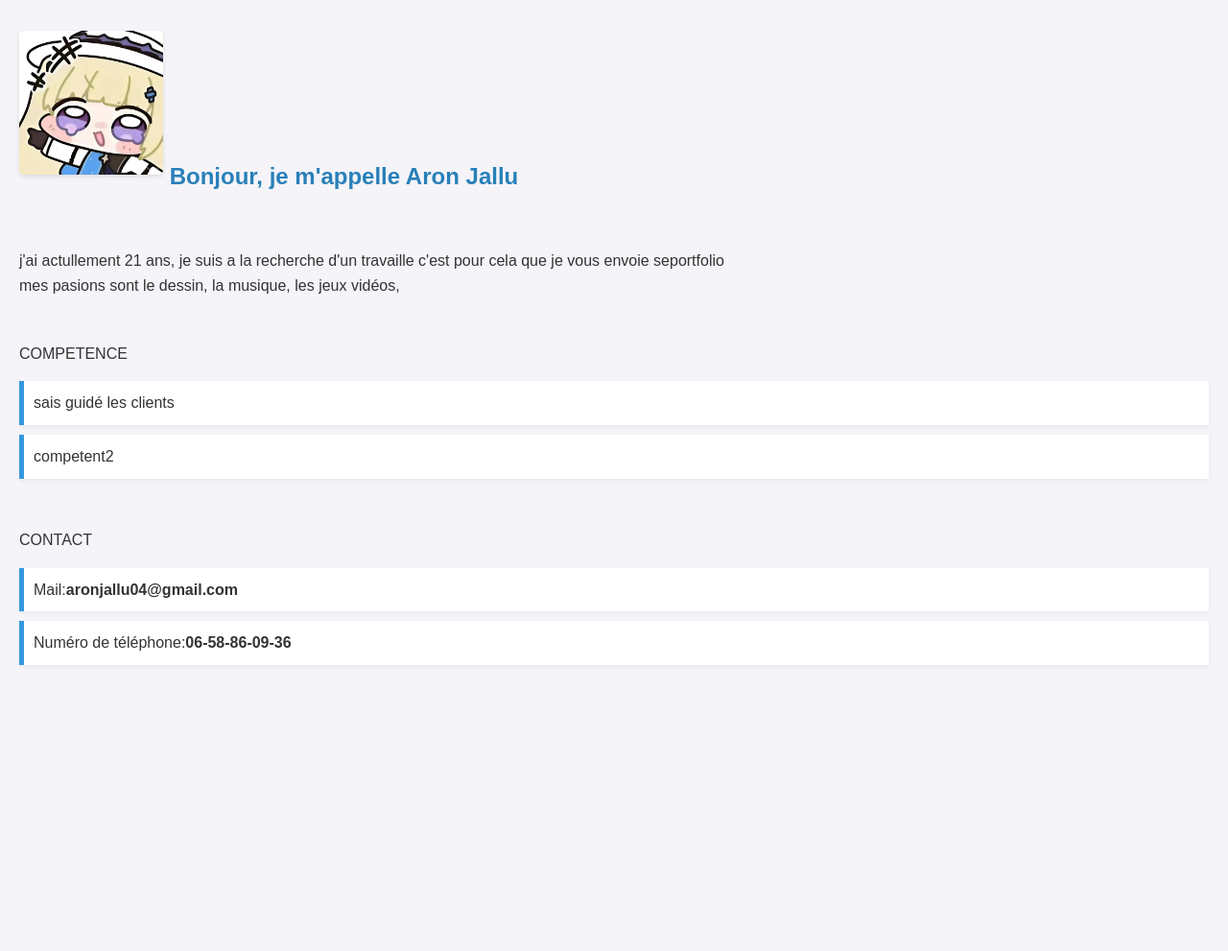
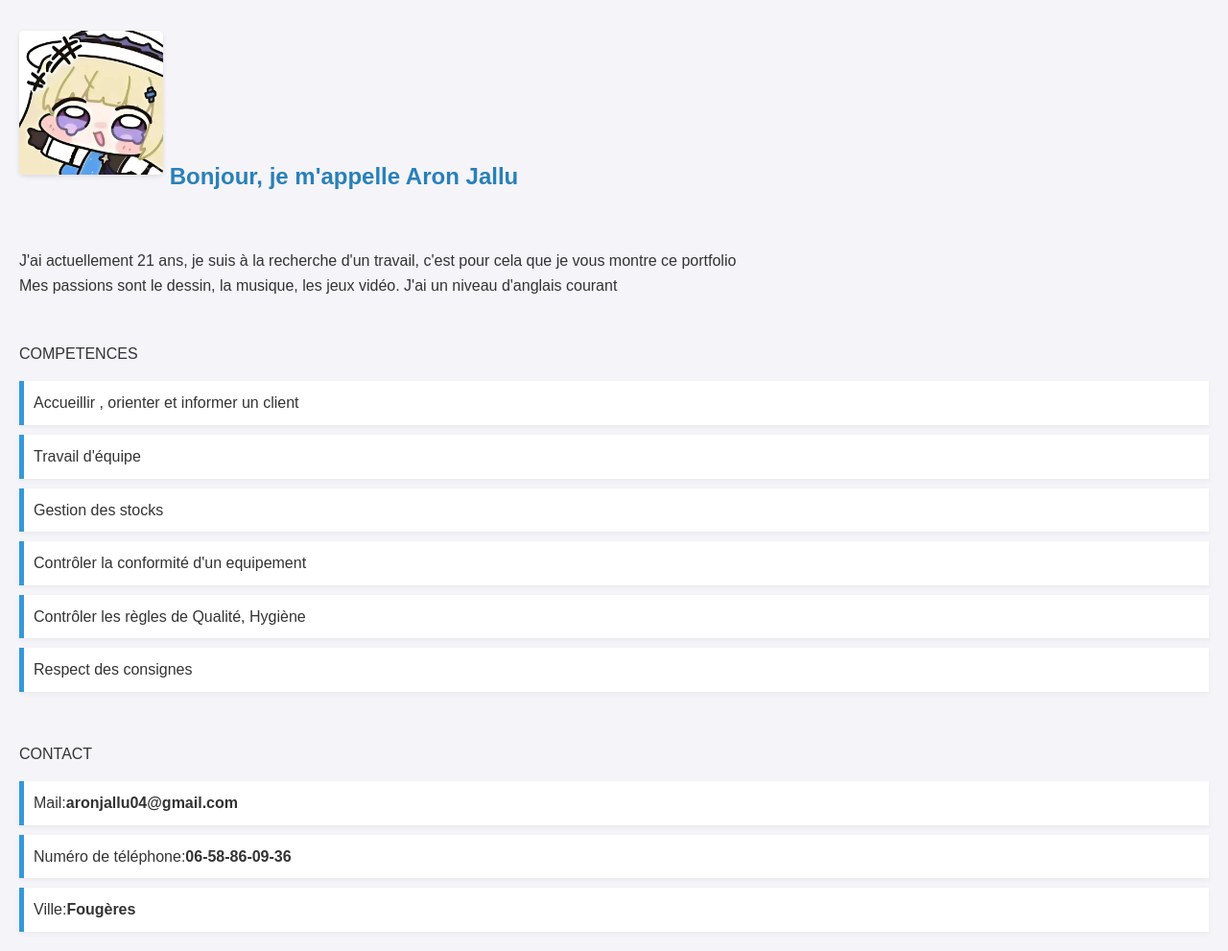
Before and after one commit to MisterAdou/portfolio, a plain HTML site: page index.html in a window 1280 px wide. Shown: the part 106-1097 px from the top of the page at 96% size. Before the commit the page ends 819 px from the top, so only its background shows below. Drawn offline with Linux system fonts and the light colour scheme.

Commit message:
Add files via upload

```diff
--- a/index.html
+++ b/index.html
@@ -9,18 +9,23 @@
     <h1>Portfolio d'Aron Jallu</h1>
     <h2><img src="image/photo.jpg" alt="selfie" width="150"> Bonjour, je m'appelle Aron Jallu</h2>
     </br>
-    <p>j'ai actullement 21 ans, je suis a la recherche d'un travaille c'est pour cela que je vous envoie seportfolio</br> mes pasions sont le dessin, la musique, les jeux vidéos,  </p>
+    <p>J'ai actuellement 21 ans, je suis à la recherche d'un travail, c'est pour cela que je vous montre ce portfolio</br>Mes passions sont le dessin, la musique, les jeux vidéo. J'ai un niveau d'anglais courant</p>
     </br>
-    <p>COMPETENCE</p>
+    <p>COMPETENCES</p>
     <ul>
-            <li>sais guidé les clients</li>
-            <li> competent2</li>
+            <li>Accueillir , orienter et informer un client</li>
+            <li>Travail d'équipe</li>
+            <li>Gestion des stocks</li>
+            <li>Contrôler la conformité d'un equipement</li>
+            <li>Contrôler les règles de Qualité, Hygiène</li>
+            <li>Respect des consignes</li>
     </ul>
     </br>
     <p>CONTACT</p>
     <ul>
             <li>Mail:<B>aronjallu04@gmail.com</B></li>
             <li>Numéro de téléphone: <B>06-58-86-09-36</B></li>
+            <li>Ville: <B>Fougères</B></li>
     </ul>
 
 </body>
```
